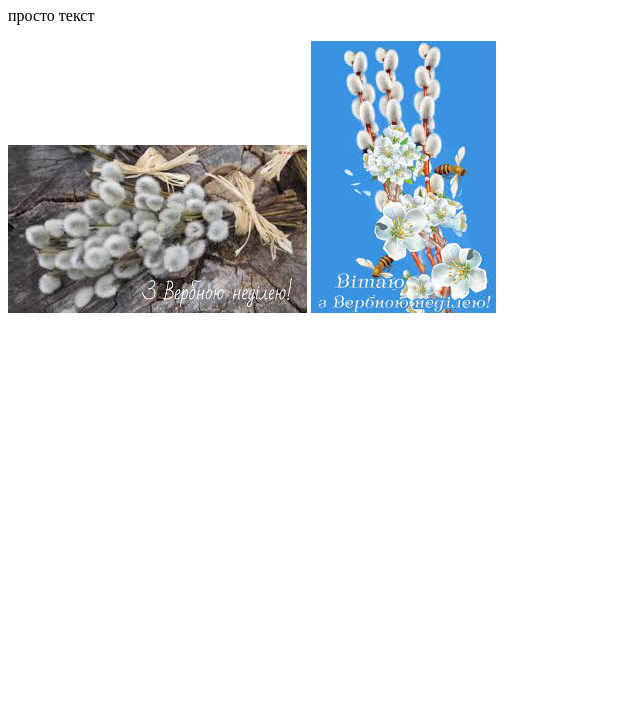
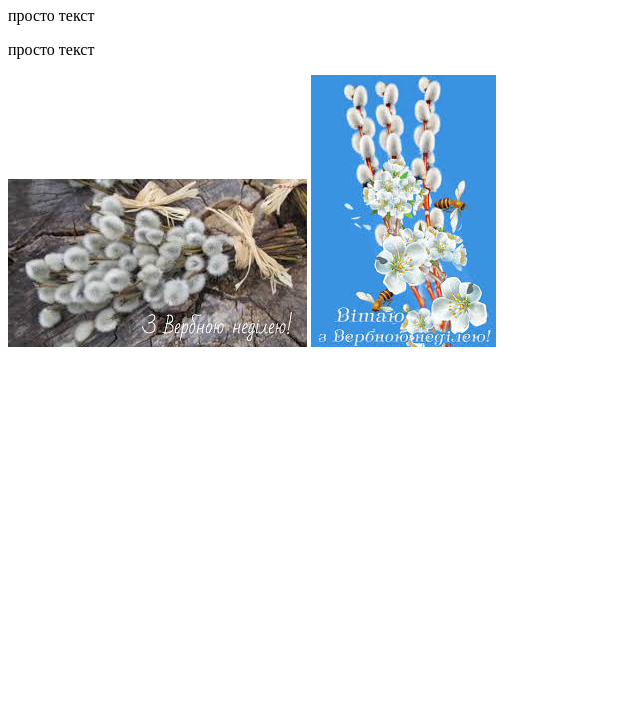
Before and after one commit to Olcha-me/never-again, a plain HTML site: page folder/inner/index.html in a window 1280 px wide. Shown: the part 73-800 px from the top of the page, without its empty margins (0-640 px from the left). Drawn offline with Linux system fonts and the light colour scheme.

Commit message:
test commit odinokuns

```diff
--- a/folder/inner/index.html
+++ b/folder/inner/index.html
@@ -9,6 +9,7 @@
 <body>
     <h1>начало</h1>
     <p>просто текст</p>
+    <p>просто текст</p>
     <img src="/never-again/img/img1.jpg" alt="абсолютный путь">
 
     <!-- <img src="https://olcha-me.github.io/never-again/img/img1.jpg" alt="абсолютный путь"> -->
```
